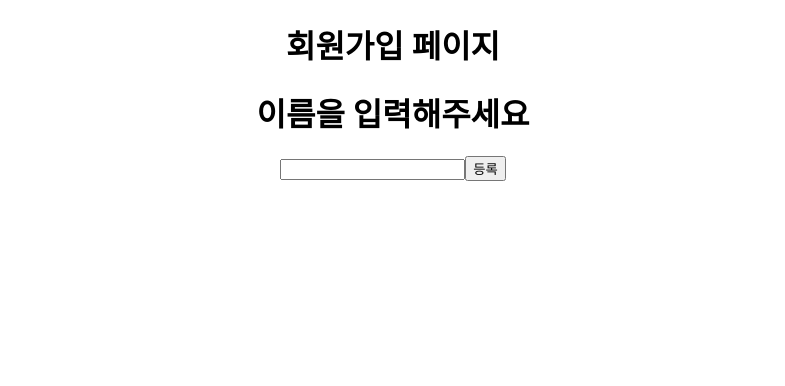
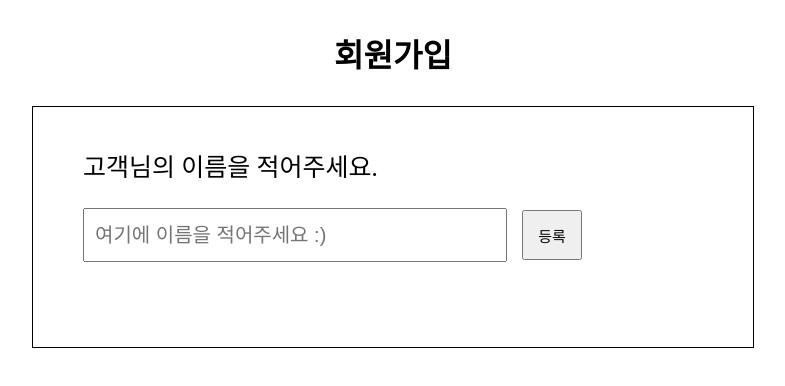
Before and after one commit to nyoungnyoung/Sinabro, a React (Create React App) app in the folder Front-End/last_front/: page /signup in a window 1280 px wide. Shown: the top 386 px of the page, without its empty margins (247-1032 px from the left). Built offline with nearby package versions, Linux system fonts and the light colour scheme; a web font is replaced by a local one.

Commit message:
feat: 로비, 로그인, 회원가입 css 적용 중/ 디자인 확정 필요!

```diff
--- a/Front-End/last_front/src/App.css
+++ b/Front-End/last_front/src/App.css
@@ -103,3 +103,8 @@
   src: url(./fonts/NanumBarunGothic/NanumBarunGothicUltraLight.ttf)
     format("truetype");
 }
+
+@font-face {
+  font-family: "Chilgok_Cye";
+  src: url(./fonts/ChilgokHalmae/Chilgok_Cye.ttf) format("truetype");
+}
--- a/Front-End/last_front/src/pages/lobby/Lobby.js
+++ b/Front-End/last_front/src/pages/lobby/Lobby.js
@@ -10,27 +10,67 @@ function Lobby() {
   };
 
   const moveToSignUp = () => {
-    navigate("/signup/main");
+    navigate("/signup");
   };
   return (
-    <div className="Lobby">
+    <StyledDiv>
       {/* <h1>Lobby</h1> */}
       {/* <p>제일 처음에 로그인 하기 전에 나오는 메인페이지</p> */}
-      <StyledH1>시나브로</StyledH1>
-      <StyledButton onClick={moveToSignUp}>회원가입</StyledButton>
-      <StyledButton onClick={moveToLogin}>로그인</StyledButton>
-    </div>
+      <div>
+        <StyledP>시나브로</StyledP>
+        <StyledP2>: 조금씩 천천히</StyledP2>
+        <StyledButton
+          className="w-btn-outline w-btn-red-outline"
+          onClick={moveToSignUp}
+        >
+          회원가입
+        </StyledButton>
+        <br />
+        <StyledButton onClick={moveToLogin}>로그인</StyledButton>
+      </div>
+    </StyledDiv>
   );
 }
 
-const StyledH1 = styled.h1`
-  font-size: 100px;
+const StyledDiv = styled.div`
+  // background-color: #fff9be;
+  background-size: cover;
+  height: 100vh;
+`;
+const StyledP = styled.p`
+  font-size: 120px;
+  margin: 0;
+  padding-top: 100px;
+  font-family: "Chilgok_Cye";
+`;
+
+const StyledP2 = styled.p`
+  font-family: "Chilgok_Cye";
+  font-size: 30px;
+  padding: 0;
+  margin-top: 0;
+  margin-bottom: 40px;
 `;
 const StyledButton = styled.button`
-  font-size: 40px;
+  width: 150px;
+  // background-color: #300e01;
+  // color: white;
+  font-size: 25px;
+  font-family: "Chilgok_Cye";
   margin-top: 30px;
-  margin-left: 30px;
   cursor: pointer;
+  padding: 10px;
+  border: none;
+  border-radius: 15px;
+  box-shadow: 0 15px 35px rgba(0, 0, 0, 0.2);
+  :hover {
+    letter-spacing: 2px;
+    transform: scale(1.2);
+    cursor: pointer;
+    background-color: #ff5f2e;
+    color: white;
+    outline: 0;
+  }
 `;
 
 export default Lobby;
--- a/Front-End/last_front/src/pages/login/Login.js
+++ b/Front-End/last_front/src/pages/login/Login.js
@@ -49,7 +49,7 @@ function Login() {
   console.log(login);
   return (
     <div className="Login">
-      <h1>Login</h1>
+      <h1>로그인</h1>
       <div>
         <div>
           <label>전화번호 : </label>
--- a/Front-End/last_front/src/pages/signup/SignUpCheckNumber.js
+++ b/Front-End/last_front/src/pages/signup/SignUpCheckNumber.js
@@ -1,5 +1,6 @@
 import React, { useState } from "react";
 import { useNavigate } from "react-router-dom";
+import styled from "styled-components";
 // import axios from "axios";
 
 function SignUpCheckNumber({ authCode }) {
@@ -25,24 +26,64 @@ function SignUpCheckNumber({ authCode }) {
   console.log(checkNumber);
   console.log(authCode);
   return (
-    <div>
-      <h1>전화번호로 전송된 인증번호를 입력해주세요</h1>
-      <input
+    <StyledDiv>
+      <StyledDiv2>
+        <StyledP>
+          고객님의 전화번호로 전송된 인증번호 4자리를 입력해주세요.
+        </StyledP>
+        <StyledInput
           type="text"
           value={checkNumber}
           onChange={(event) => {
             changeCheckNumber(event.target.value);
           }}
+          placeholder="인증번호 4자리를 입력해주세요 :)"
         />
-      <button
+        <StyledButton
           onClick={() => {
             moveToPw1();
           }}
         >
           확인
-      </button>
-    </div>
+        </StyledButton>
+      </StyledDiv2>
+    </StyledDiv>
   );
 }
 
+const StyledDiv = styled.div`
+  // background-color: #fff9be;
+  // background-color: white;
+  height: 100vh;
+`;
+
+const StyledDiv2 = styled.div`
+  background-color: white;
+  border: 1px black solid;
+  width: 95vh;
+  height: 30vh;
+  text-align: left;
+  margin: auto;
+`;
+
+const StyledP = styled.p`
+  font-size: 23px;
+  margin-left: 35px;
+  margin-top: 40px;
+`;
+
+const StyledInput = styled.input`
+  width: 50vh;
+  height: 30px;
+  font-size: 20px;
+  padding: 10px;
+  margin-right: 15px;
+  margin-left: 35px;
+`;
+
+const StyledButton = styled.button`
+  width: 60px;
+  height: 50px;
+  font-size: 15px;
+`;
 export default SignUpCheckNumber;
--- a/Front-End/last_front/src/pages/signup/SignUpMain.js
+++ b/Front-End/last_front/src/pages/signup/SignUpMain.js
@@ -1,5 +1,6 @@
 import React, { useState } from "react";
 import { Routes, Route } from "react-router-dom";
+import styled from "styled-components";
 import SignUpCheckNumber from "./SignUpCheckNumber";
 import SignUpName from "./SignUpName";
 import SignUpNumber from "./SignUpNumber";
@@ -32,7 +33,7 @@ function SignUpMain() {
 
   return (
     <div>
-      <h1>회원가입 페이지</h1>
+      <StyledH1>회원가입</StyledH1>
       <Routes>
         <Route
           path="/"
@@ -63,4 +64,10 @@ function SignUpMain() {
   );
 }
 
+const StyledH1 = styled.h1`
+  padding: 30px;
+  margin: 0px;
+  // background-color: #fff9be;
+  background-color: white;
+`;
 export default SignUpMain;
--- a/Front-End/last_front/src/pages/signup/SignUpName.js
+++ b/Front-End/last_front/src/pages/signup/SignUpName.js
@@ -1,5 +1,6 @@
 import React, { useState } from "react";
 import { useNavigate } from "react-router-dom";
+import styled from "styled-components";
 
 function SignUpName({ HandleSignUp }) {
   const [name, setName] = useState("");
@@ -16,25 +17,62 @@ function SignUpName({ HandleSignUp }) {
   console.log(name);
 
   return (
-    <div>
-      <h1>이름을 입력해주세요</h1>
-      <input
+    <StyledDiv>
+      <StyledDiv2>
+        <StyledP>고객님의 이름을 적어주세요.</StyledP>
+        <StyledInput
           type="text"
           value={name}
           onChange={(event) => {
             changeName(event.target.value);
           }}
+          placeholder="여기에 이름을 적어주세요 :)"
         />
-      <button
+        <StyledButton
           onClick={() => {
             moveToNumber();
             HandleSignUp(name, "name");
           }}
         >
           등록
-      </button>
-    </div>
+        </StyledButton>
+      </StyledDiv2>
+    </StyledDiv>
   );
 }
 
+const StyledDiv = styled.div`
+  // background-color: #fff9be;
+  // background-color: white;
+  height: 100vh;
+`;
+const StyledDiv2 = styled.div`
+  background-color: white;
+  border: 1px black solid;
+  width: 90vh;
+  height: 30vh;
+  text-align: left;
+  margin: auto;
+`;
+
+const StyledP = styled.p`
+  font-size: 25px;
+  margin-left: 50px;
+  margin-top: 40px;
+`;
+
+const StyledInput = styled.input`
+  width: 50vh;
+  height: 30px;
+  font-size: 20px;
+  padding: 10px;
+  margin-right: 15px;
+  margin-left: 50px;
+`;
+
+const StyledButton = styled.button`
+  width: 60px;
+  height: 50px;
+  font-size: 15px;
+`;
 export default SignUpName;
--- a/Front-End/last_front/src/pages/signup/SignUpNumber.js
+++ b/Front-End/last_front/src/pages/signup/SignUpNumber.js
@@ -1,7 +1,7 @@
 import React, { useState } from "react";
 import { useNavigate } from "react-router-dom";
 import axios from "axios";
-
+import styled from "styled-components";
 function SignUpNumber({ HandleSignUp, HandleAuthCode }) {
   const [phone, setPhone] = useState("");
 
@@ -55,16 +55,18 @@ function SignUpNumber({ HandleSignUp, HandleAuthCode }) {
   // };
 
   return (
-    <div>
-      <h1>전화번호를 입력해주세요</h1>
-      <input
+    <StyledDiv>
+      <StyledDiv2>
+        <StyledP>고객님의 전화번호를 입력해주세요.</StyledP>
+        <StyledInput
           type="text"
           value={phone}
           onChange={(event) => {
             changeNumber(event.target.value);
           }}
+          placeholder="여기에 전화번호를 입력해주세요 :)"
         />
-      <button
+        <StyledButton
           onClick={() => {
             HandleSignUp(phone, "phone");
             phoneCheck(phone);
@@ -72,9 +74,46 @@ function SignUpNumber({ HandleSignUp, HandleAuthCode }) {
           }}
         >
           등록
-      </button>
-    </div>
+        </StyledButton>
+      </StyledDiv2>
+    </StyledDiv>
   );
 }
 
+const StyledDiv = styled.div`
+  // background-color: #fff9be;
+  // background-color: white;
+  height: 100vh;
+`;
+
+const StyledDiv2 = styled.div`
+  background-color: white;
+  border: 1px black solid;
+  width: 90vh;
+  height: 30vh;
+  text-align: left;
+  margin: auto;
+`;
+
+const StyledP = styled.p`
+  font-size: 25px;
+  margin-left: 50px;
+  margin-top: 40px;
+`;
+
+const StyledInput = styled.input`
+  width: 50vh;
+  height: 30px;
+  font-size: 20px;
+  padding: 10px;
+  margin-right: 15px;
+  margin-left: 50px;
+`;
+
+const StyledButton = styled.button`
+  width: 60px;
+  height: 50px;
+  font-size: 15px;
+`;
+
 export default SignUpNumber;
--- a/Front-End/last_front/src/pages/signup/SignUpPw1.js
+++ b/Front-End/last_front/src/pages/signup/SignUpPw1.js
@@ -1,5 +1,6 @@
 import React, { useState } from "react";
 import { useNavigate } from "react-router-dom";
+import styled from "styled-components";
 
 function SignUpPw1({ HandleSignUp }) {
   const [pw1, setPw1] = useState("");
@@ -14,25 +15,63 @@ function SignUpPw1({ HandleSignUp }) {
   };
 
   return (
-    <div>
-      <h1>비밀번호를 입력해주세요</h1>
-      <input
+    <StyledDiv>
+      <StyledDiv2>
+        <StyledP>고객님이 사용하실 비밀번호를 입력해주세요.</StyledP>
+        <StyledInput
           type="text"
           vlaue={pw1}
           onChange={(event) => {
             changePw1(event.target.value);
           }}
+          placeholder="여기에 비밀번호를 입력해주세요 :)"
         />
-      <button
+        <StyledButton
           onClick={() => {
             moveToPw2();
             HandleSignUp(pw1, "password");
           }}
         >
           등록
-      </button>
-    </div>
+        </StyledButton>
+      </StyledDiv2>
+    </StyledDiv>
   );
 }
 
+const StyledDiv = styled.div`
+  // background-color: #fff9be;
+  // background-color: white;
+  height: 100vh;
+`;
+
+const StyledDiv2 = styled.div`
+  background-color: white;
+  border: 1px black solid;
+  width: 90vh;
+  height: 30vh;
+  text-align: left;
+  margin: auto;
+`;
+
+const StyledP = styled.p`
+  font-size: 25px;
+  margin-left: 50px;
+  margin-top: 40px;
+`;
+
+const StyledInput = styled.input`
+  width: 50vh;
+  height: 30px;
+  font-size: 20px;
+  padding: 10px;
+  margin-right: 15px;
+  margin-left: 50px;
+`;
+
+const StyledButton = styled.button`
+  width: 60px;
+  height: 50px;
+  font-size: 15px;
+`;
 export default SignUpPw1;
--- a/Front-End/last_front/src/pages/signup/SignUpPw2.js
+++ b/Front-End/last_front/src/pages/signup/SignUpPw2.js
@@ -1,17 +1,12 @@
 import React, { useState } from "react";
 import { useNavigate } from "react-router-dom";
 import axios from "axios";
+import styled from "styled-components";
 
 function SignUpPw2({ signUpData }) {
-  //제 커서 보이시나요 네네!
   //컴포넌트에서 props는 기본적으로 머냐...그...객체로 오는디
   //거기서 구조분해할당해서 바로 키값 받아오는 게 위의 방법이거든요
   //근데 중괄호가 안쳐져 있어서 함수가 없는 파라미터로 인식하고 undefined로 넣은거같아요
-  // 아아아앙아...그렇군요..! 은인이십니다ㅜㅜㅜㅜ
-  // 나가볼게요~~
-  //아닙니당
-  //화이팅하세여 ㅔ네네네!!
-  // 감사합ㄴ디ㅏ!!!여
   const [pw2, setPw2] = useState("");
 
   const navigate = useNavigate();
@@ -52,32 +47,66 @@ function SignUpPw2({ signUpData }) {
     }
   };
 
-  console.log("signUpData", signUpData); //이거 출력값 보여주세여 주석으로 보여주심 될 거같아요 캡처해서 보내드렸어요!!
-  console.log("signUpData password", signUpData.password); //undefined입니다ㅜㅜ
-  //아니 이게 왜 안돼 그러니까요ㅜㅜㅜ
-  //다시해보시겟어요??
-  // 넵넵!! 됩니당!!! 어떻게 하신건가요...??네네!!
-  //스크롤 올려주세여
+  // console.log("signUpData", signUpData);
+  // console.log("signUpData password", signUpData.password);
 
   return (
-    <div>
-      <h1>비밀번호를 다시 한 번 입력해주세요</h1>
-      <input
+    <StyledDiv>
+      <StyledDiv2>
+        <StyledP>사용하실 비밀번호를 다시 한 번 입력해주세요.</StyledP>
+        <StyledInput
           type="text"
           value={pw2}
           onChange={(event) => {
             changePw2(event.target.value);
           }}
+          placeholder="여기에 비밀번호를 다시 한 번 입력해주세요 :)"
         />
-      <button
+        <StyledButton
           onClick={() => {
             checkPassword();
           }}
         >
           확인
-      </button>
-    </div>
+        </StyledButton>
+      </StyledDiv2>
+    </StyledDiv>
   );
 }
 
+const StyledDiv = styled.div`
+  // background-color: #fff9be;
+  // background-color: white;
+  height: 100vh;
+`;
+
+const StyledDiv2 = styled.div`
+  background-color: white;
+  border: 1px black solid;
+  width: 90vh;
+  height: 30vh;
+  text-align: left;
+  margin: auto;
+`;
+
+const StyledP = styled.p`
+  font-size: 25px;
+  margin-left: 50px;
+  margin-top: 40px;
+`;
+
+const StyledInput = styled.input`
+  width: 50vh;
+  height: 30px;
+  font-size: 15px;
+  padding: 10px;
+  margin-right: 15px;
+  margin-left: 50px;
+`;
+
+const StyledButton = styled.button`
+  width: 60px;
+  height: 50px;
+  font-size: 15px;
+`;
 export default SignUpPw2;
```
Also changed, not shown: Front-End/last_front/src/pages/signup/CompleteSignUp.js (+4 -3 lines), 2 other files (tests, documents, lock files or other folders). Lines whose indentation alone changed are shown as unchanged.
